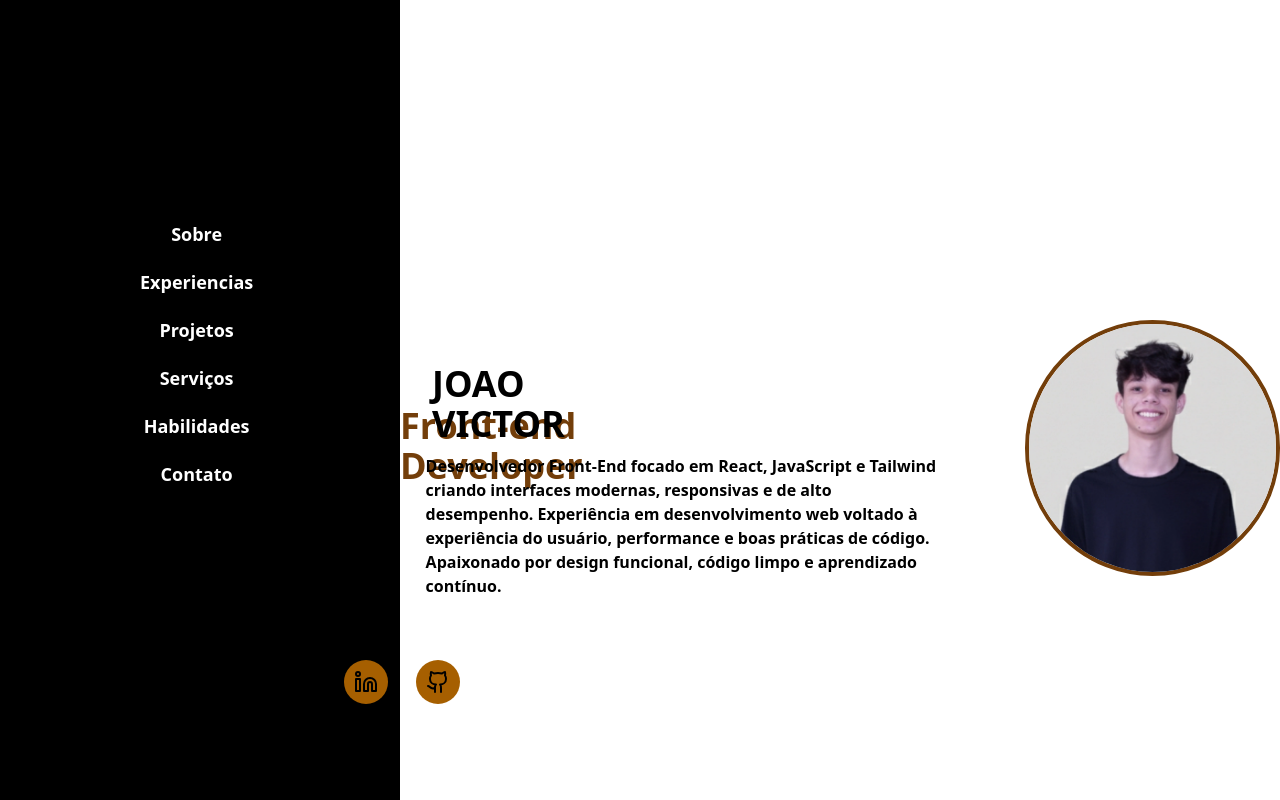
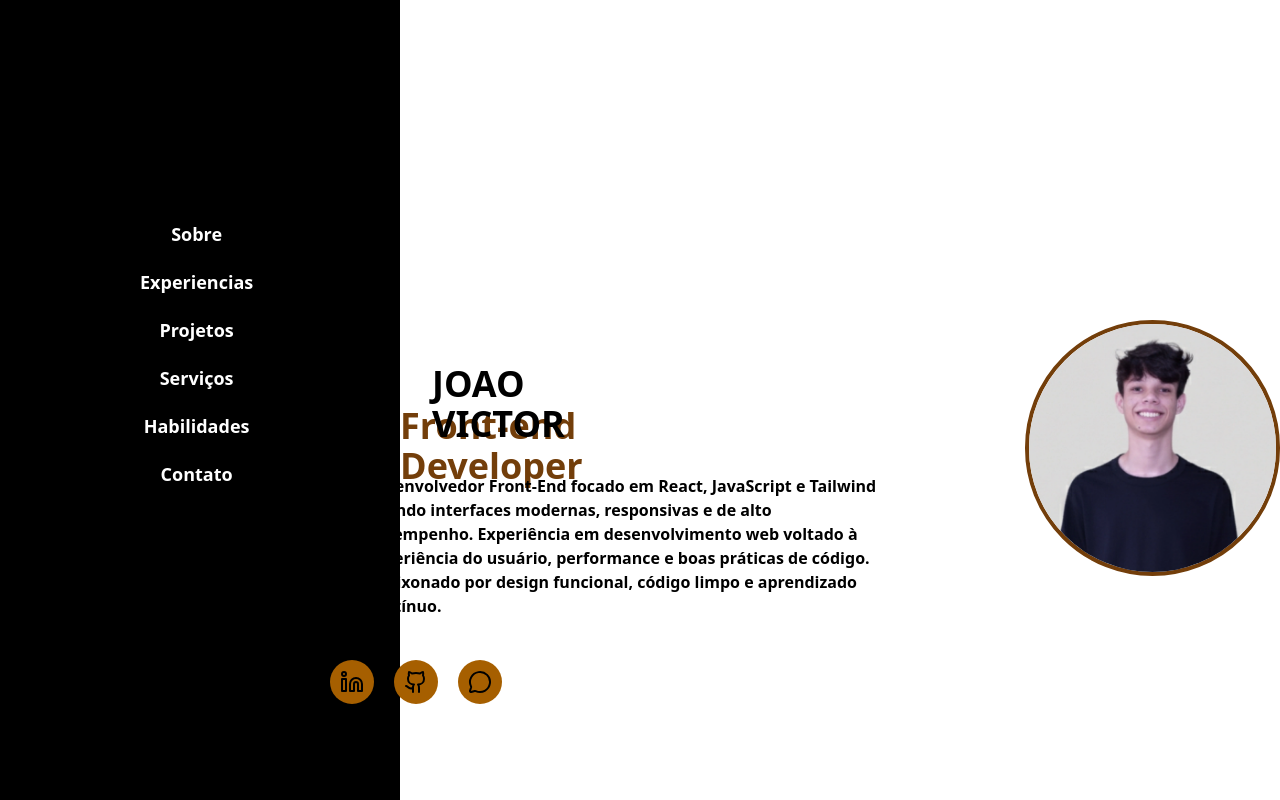
Before and after one commit to jaumm0/New-portifolio, a React (Vite) app: page / in a window 1280 px wide. Shown: the top 800 px of the page. Built offline with nearby package versions, Linux system fonts and the light colour scheme.

Commit message:
fix style profile

```diff
--- a/src/NavegationBar.jsx
+++ b/src/NavegationBar.jsx
@@ -6,7 +6,7 @@ const NavegationBar = () => {
     <nav className="w-100 h-screen fixed top-0 left-0 flex flex-col items-center p-6 bg-black min(m-) text-white">
     <div className=""  >
 
-        <section className="flex flex-col justify-center items-center space-y-3 pt-5 fixed top-50 left-35 font-bold gap-2 text-lg">
+        <aside className="flex flex-col justify-center items-center space-y-3 pt-5 fixed top-50 left-35 font-bold gap-2 text-lg">
 
             <h3><a href="#Profile" className="hover:text-yellow-900 transition-all 2s ">Sobre</a></h3>
             <h3><a href="#Experiencia"className="hover:text-yellow-900 transition-all 2s">Experiencias</a></h3>
@@ -15,7 +15,7 @@ const NavegationBar = () => {
             <h3><a href="#Habilidades"className="hover:text-yellow-900 transition-all 2s" >Habilidades</a></h3>
             <h3><a href=""className="hover:text-yellow-900 transition-all 2s">Contato</a></h3>
 
-        </section>
+        </aside>
       </div>
       </nav>
   );
--- a/src/Profile.jsx
+++ b/src/Profile.jsx
@@ -8,7 +8,7 @@ const Profile = () => {
         <h1 className=" text-4xl font-bold relative left-58 top-0  ">JOAO VICTOR</h1>
         <div className="flex items-center justify-center mt-20  space-y-1 ">
                 <p className="text-4xl font-bold top-52 left-141 text-yellow-900">Front-end Developer</p>
-                <p className="w-150  relative top-[10vh] right-[36vh] font-bold " >Desenvolvedor Front-End focado em React, JavaScript e Tailwind criando interfaces modernas, responsivas e de alto desempenho. Experiência em desenvolvimento web voltado à experiência do usuário, performance e boas práticas de código. Apaixonado por design funcional, código limpo e aprendizado contínuo.</p>
+                <p className="w-150 relative  pos-fullhd font-bold " >Desenvolvedor Front-End focado em React, JavaScript e Tailwind criando interfaces modernas, responsivas e de alto desempenho. Experiência em desenvolvimento web voltado à experiência do usuário, performance e boas práticas de código. Apaixonado por design funcional, código limpo e aprendizado contínuo.</p>
 
             <span flex justify-center align-center>
                 <span className=" border-yellow-900  rounded-full relative ">
--- a/src/icons.jsx
+++ b/src/icons.jsx
@@ -3,9 +3,10 @@ import React from "react";
 function Icons() {
     return(
         <div>
-             <ul className="flex flex-row justify-center items-center mt-10  ">
-                <li className="bg-yellow-700 w-11 h-11 rounded-full flex justify-center  items-center  relative top- bottom-45 right-63  duration-300 ease-out hover:bg-amber-700 hover:scale-105 transition-all 2s cursor-pointer">
-                    <a onClick={() => window.open("/sobre", "_blank")} href="https://www.linkedin.com/in/joaoanjoadev/" className=" p-2 w-10">
+
+             <ul className="flex flex-row justify-center items-center mt-10  gap-5 ">
+                <li className="bg-yellow-700 w-11 h-11 rounded-full flex justify-center items-center  relative bottom-45 right-56 duration-300 ease-out hover:bg-amber-700 hover:scale-105 transition-all 2s cursor-pointer">
+                    <a onClick={() => window.open("/New-portifolio/", "_blank")} href="https://www.linkedin.com/in/joaoanjoadev/" className="  flex justify-center w-10">
                         <svg xmlns="http://www.w3.org/2000/svg"
 
                             width="24"
@@ -20,7 +21,7 @@ function Icons() {
                             <path d="M16 8a6 6 0 0 1 6 6v7h-4v-7a2 2 0 0 0-2-2 2 2 0 0 0-2 2v7h-4v-7a6 6 0 0 1 6-6z"/><rect width="4" height="12" x="2" y="9"/><circle cx="4" cy="4" r="2"/></svg></a>
                 </li>
                 <li className="bg-yellow-700 w-11 h-11 rounded-full flex justify-center items-center  relative bottom-45 right-56 duration-300 ease-out hover:bg-amber-700 hover:scale-105 transition-all 2s cursor-pointer" >
-                    <a href="https://github.com/jaumm0">
+                    <a onClick={() => window.open("/New-portifolio/", "_blank")} href="https://github.com/jaumm0">
                         <svg xmlns="http://www.w3.org/2000/svg"
 
                         width="24"
@@ -35,6 +36,22 @@ function Icons() {
                         <path d="M15 22v-4a4.8 4.8 0 0 0-1-3.5c3 0 6-2 6-5.5.08-1.25-.27-2.48-1-3.5.28-1.15.28-2.35 0-3.5 0 0-1 0-3 1.5-2.64-.5-5.36-.5-8 0C6 2 5 2 5 2c-.3 1.15-.3 2.35 0 3.5A5.403 5.403 0 0 0 4 9c0 3.5 3 5.5 6 5.5-.39.49-.68 1.05-.85 1.65-.17.6-.22 1.23-.15 1.85v4"/>
                         <path d="M9 18c-4.51 2-5-2-7-2"/></svg></a>
                 </li>
+                <li className="bg-yellow-700 w-11 h-11  rounded-full flex justify-center items-center  relative bottom-45 right-56 duration-300 ease-out hover:bg-amber-700 hover:scale-105 transition-all 2s cursor-pointer" >
+                    <a onClick={() => window.open("/New-portifolio/", "_blank")} href="https://api.whatsapp.com/send?phone=5567993404143&text=Ol%C3%A1,%20Joao%20victor">
+                        <svg xmlns="http://www.w3.org/2000/svg"
+                        width="24"
+                        height="24"
+                        viewBox="0 0 24 24"
+                        fill="none"
+                        stroke="currentColor"
+                        stroke-width="2"
+                        stroke-linecap="round"
+                        stroke-linejoin="round"
+                        class="lucide lucide-message-circle-icon lucide-message-circle">
+                            <path d="M2.992 16.342a2 2 0 0 1 .094 1.167l-1.065 3.29a1 1 0 0 0 1.236 1.168l3.413-.998a2 2 0 0 1 1.099.092 10 10 0 1 0-4.777-4.719"/>
+                            </svg></a>
+                </li>
+
 
             </ul>
         </div>
--- a/src/index.css
+++ b/src/index.css
@@ -1 +1,9 @@
 @import "tailwindcss";
+
+
+/* Quando a tela for 1080px ou mais */
+@media (min-width: 1080px) {
+  .pos-fullhd {
+    @apply right-87 top-25;  /* coloque o valor que você quer */
+  }
+}
```
